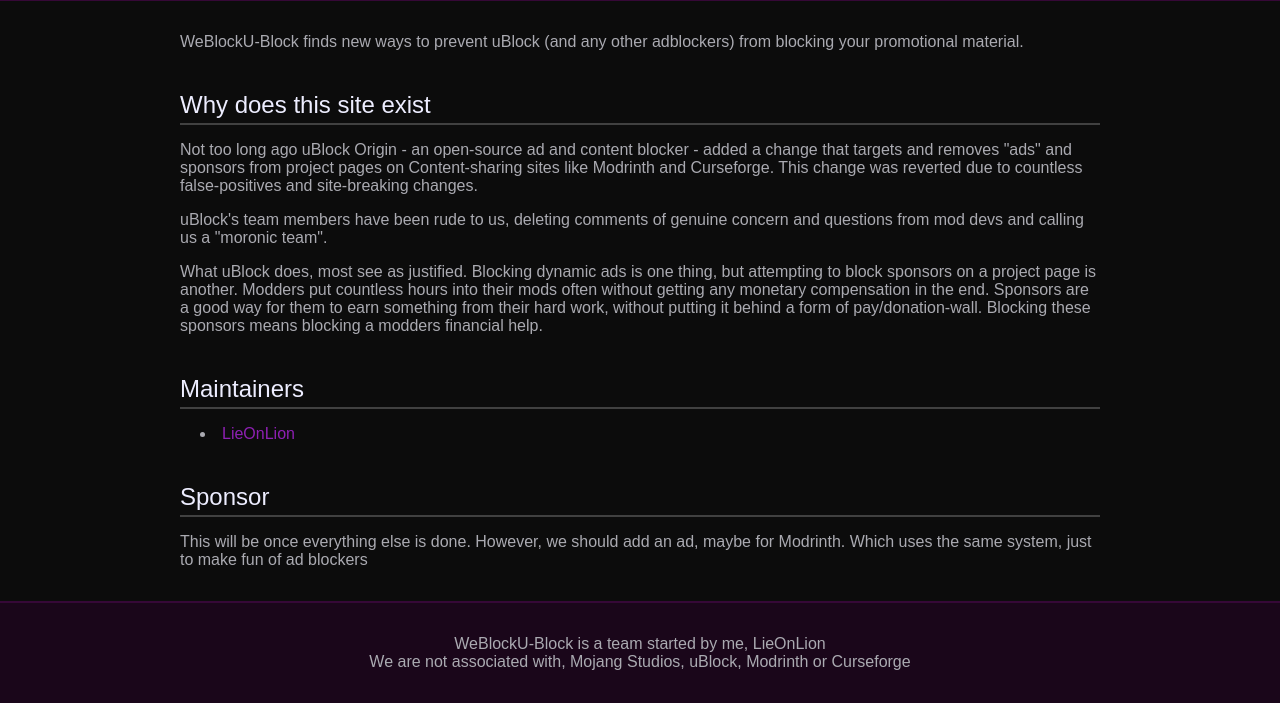
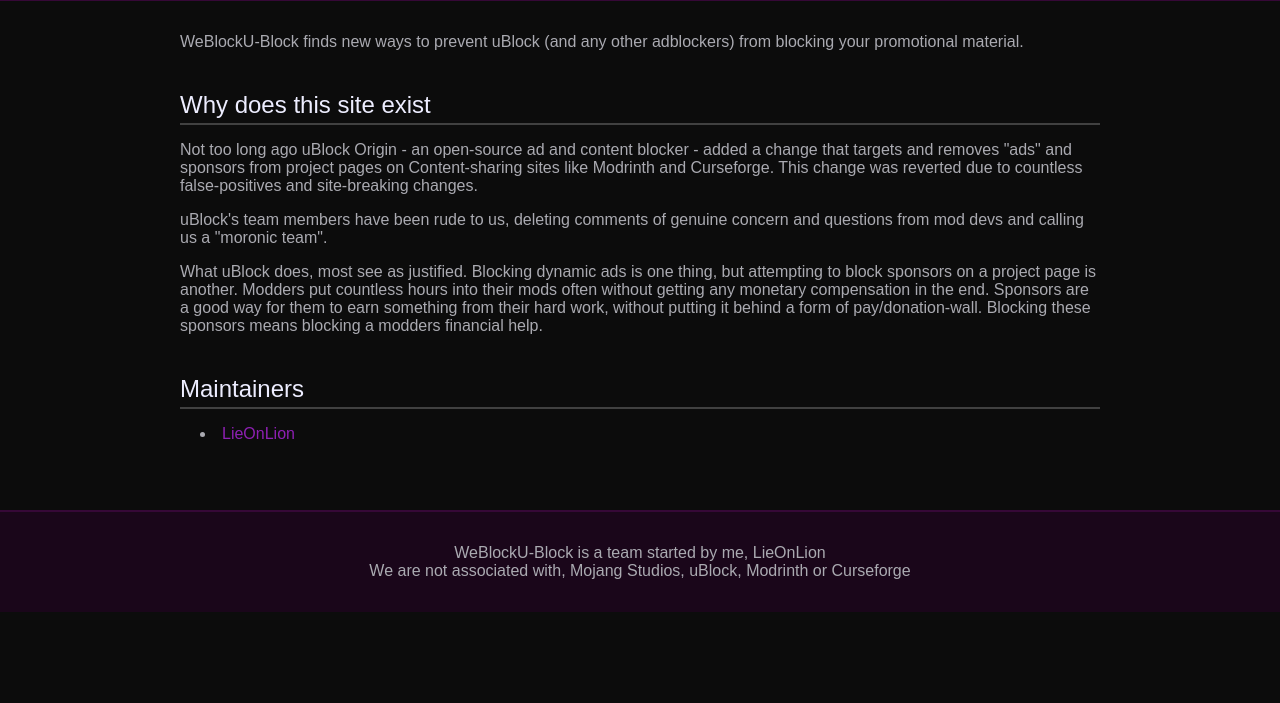
Before and after one commit to WeBlockUBlock/weblockublock.github.io, a plain HTML site: page index.html in a window 1280 px wide. Shown: the part 188-891 px from the top of the page. After the commit the page ends 800 px from the top, so only its background shows below. Drawn offline with Linux system fonts and the light colour scheme.

Commit message:
no more sponsor

```diff
--- a/index.html
+++ b/index.html
@@ -61,12 +61,6 @@ Modders put countless hours into their mods often without getting any monetary c
                         <li><a href="https://modrinth.com/user/LieOnLion">LieOnLion</a></li>
                     </div>
                 </div>
-                <div class="card">
-                    <h2 class="card-h">Sponsor</h2>
-                    <p class="card-p">
-                        This will be once everything else is done. However, we should add an ad, maybe for Modrinth. Which uses the same system, just to make fun of ad blockers
-                    </p>
-                </div>
             </div>
             <footer class="footer flex-column" id="footer">
                 <div class="footer-section-container">
```
